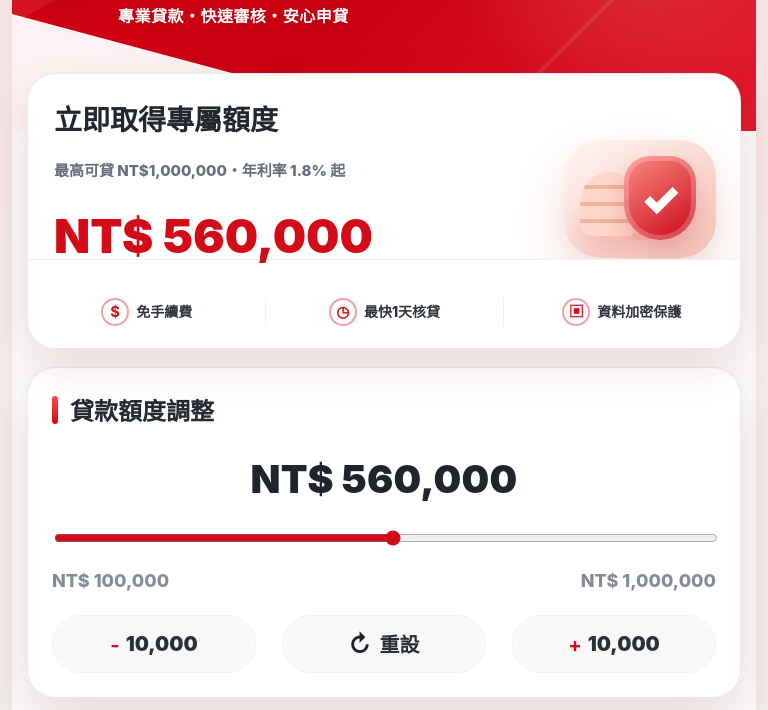
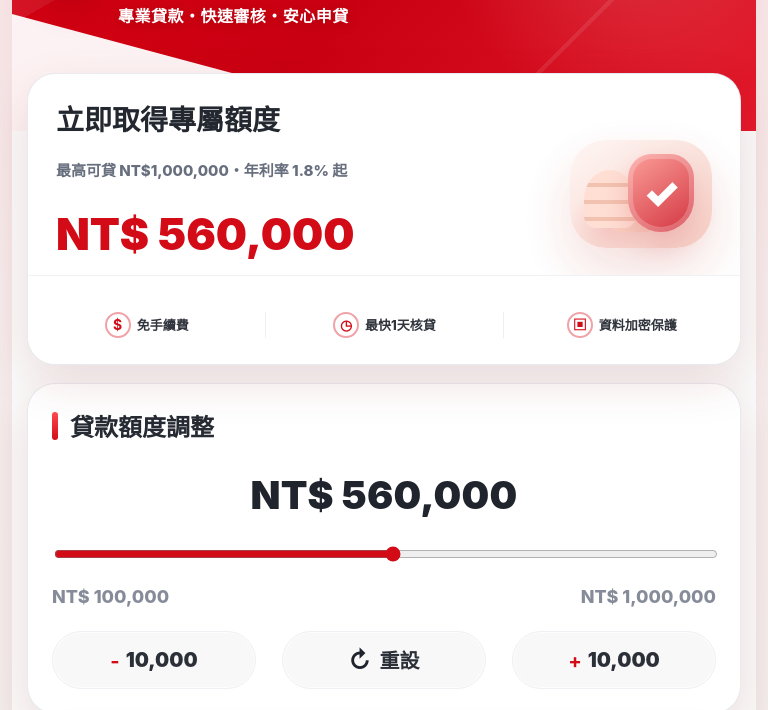
Before and after one commit to guilireddin-art/quncheng-o-landing, a plain HTML site: page index.html in a window 768 px wide. Shown: the part 107-817 px from the top of the page. Drawn offline with Linux system fonts and the light colour scheme; no server answers.

Commit message:
Add files via upload

```diff
--- a/index.html
+++ b/index.html
@@ -887,16 +887,17 @@
       }
       .status{font-size:14px;padding:9px 12px}
       .estimate{width:calc(100% - 30px);margin:-58px auto 0}
-      .hero-credit{min-height:276px;padding:30px 26px 78px;grid-template-columns:minmax(0,1fr) 156px;gap:12px}
-      .shield{right:24px;top:66px;width:152px;height:118px}
-      .shield:before{left:16px;bottom:22px;width:58px;height:64px}
-      .shield:after{right:20px;top:16px;width:72px;height:84px;font-size:45px}
+      .hero-credit{min-height:292px;padding:30px 28px 84px;grid-template-columns:1fr;gap:0}
+      .shield{right:28px;top:66px;width:142px;height:108px;opacity:.82}
+      .shield:before{left:14px;bottom:20px;width:52px;height:58px}
+      .shield:after{right:18px;top:14px;width:66px;height:78px;font-size:41px}
+      .hero-credit>div:nth-child(2){max-width:100%;padding-right:128px}
       .hero-credit small{font-size:28px}
-      .hero-credit strong{font-size:47px;letter-spacing:0}
+      .hero-credit strong{font-size:44px;letter-spacing:0;max-width:none}
       .hero-credit span{font-size:15px;white-space:nowrap}
-      .hero-benefits{height:72px}
-      .hero-benefits span{font-size:14px;gap:7px;white-space:nowrap}
-      .hero-benefits b{width:28px;height:28px;font-size:15px}
+      .hero-benefits{height:78px}
+      .hero-benefits span{font-size:13px;gap:6px;white-space:nowrap}
+      .hero-benefits b{width:26px;height:26px;font-size:14px}
       .calc-card,.term-card,.purpose-card{padding:24px}
       .amount-display{font-size:39px}
       #termOptions .option{font-size:18px}
```
